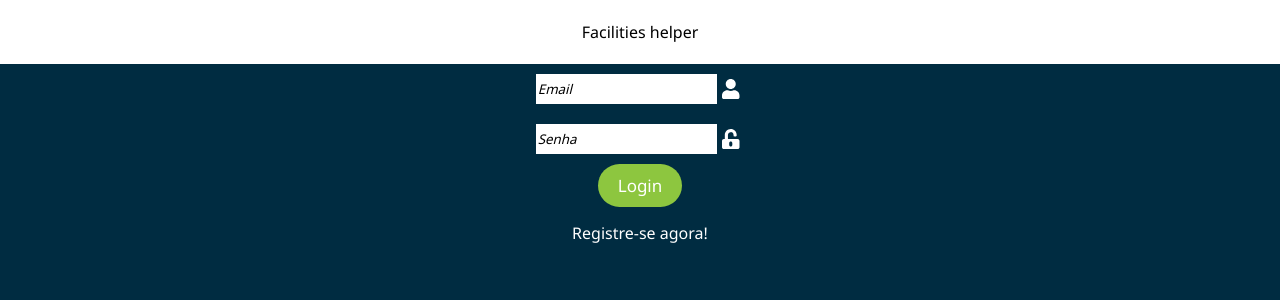
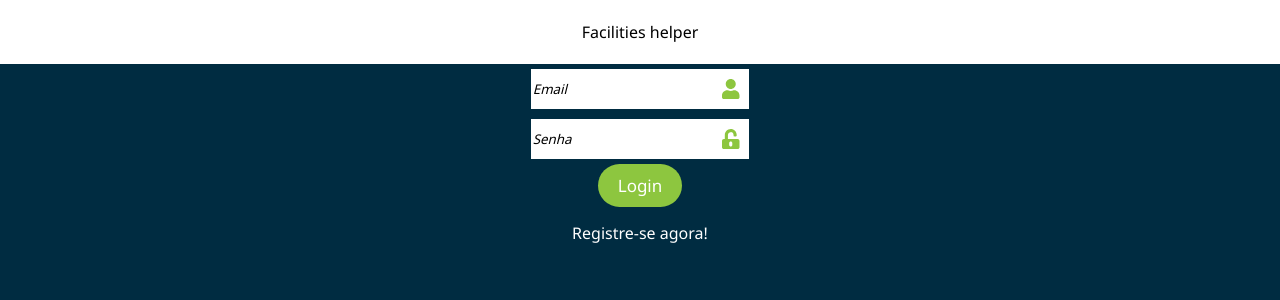
Before and after one commit to brunovnasci/facilities-helper-front, a React (Create React App) app: page / in a window 1280 px wide. Shown: the top 300 px of the page. Built offline with nearby package versions, Linux system fonts and the light colour scheme.

Commit message:
TextBox.css foi modificado

```diff
--- a/src/components/textbox/Textbox.css
+++ b/src/components/textbox/Textbox.css
@@ -1,12 +1,13 @@
 .textbox{
     display: flex;
     margin: 5px;
-    padding: 5px;
+    background-color: white;
 }
 
 .textbox-child{
     margin: 5px;
-    color: white;
+    color: #8dc63f;
+    padding: 5px;
     font-size: 20px;
 }
 
```
